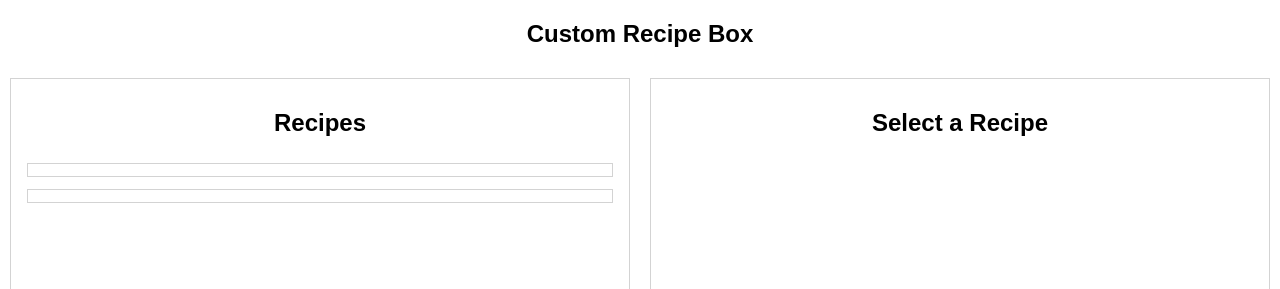
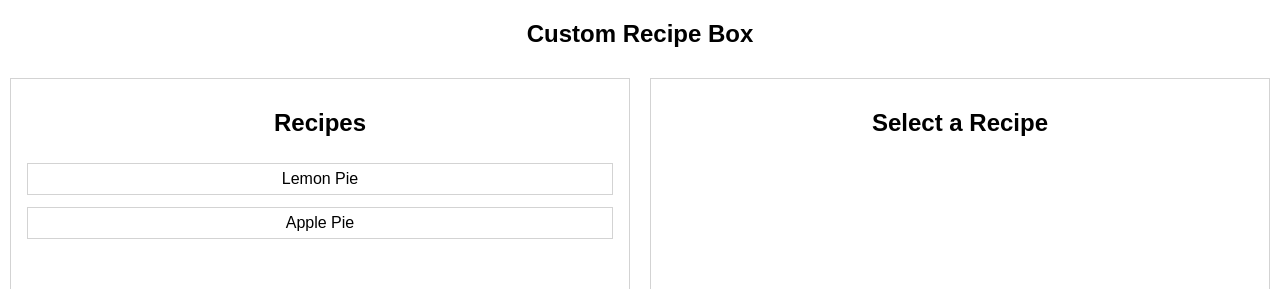
Before and after one commit to 1moosey1/recipe-box, a React (Create React App) app: page / in a window 1280 px wide. Shown: the top 289 px of the page. Built offline with nearby package versions, Linux system fonts and the light colour scheme.

Commit message:
Changed RecipeBox references to RecipeBoxContainer

```diff
--- a/src/App.js
+++ b/src/App.js
@@ -1,6 +1,6 @@
 import React from 'react';
 import Header from './components/utility/Header';
-import RecipeBox from './components/RecipeBox';
+import RecipeBoxContainer from './containers/RecipeBoxContainer';
 import IngredientBox from './components/IngredientBox';
 
 const App = props => {
@@ -13,13 +13,14 @@ const App = props => {
             </Header>
 
             <div className="app">
-                <RecipeBox/>
+                <RecipeBoxContainer/>
                 <IngredientBox/>
             </div>
 
             <footer>
                 Code & Design by Juan Gonzalez
             </footer>
+
         </div>
     );
 };
--- a/src/components/IngredientBox.js
+++ b/src/components/IngredientBox.js
@@ -7,7 +7,7 @@ const IngredientBox = props => {
     return(
         <div className="box">
 
-            <Header>
+            <Header title="Select a Recipe">
                 Select a Recipe
             </Header>
 
--- a/src/components/RecipeBox.js
+++ b/src/components/RecipeBox.js
@@ -1,10 +1,21 @@
 import React from 'react';
+import PropTypes from 'prop-types';
 import Header from './utility/Header';
 import Scrollable from './utility/Scrollable';
 import Recipe from './Recipe';
 import Button from './utility/Button';
 
 const RecipeBox = props => {
+
+    let recipes = props.recipes;
+    recipes = recipes.map((recipe, index) => {
+
+        return (
+            <Recipe key={recipe.name} id={index}>
+                {recipe.name}
+            </Recipe>
+        );
+    });
 
     return (
         <div className="box">
@@ -14,8 +25,7 @@ const RecipeBox = props => {
             </Header>
 
             <Scrollable>
-                <Recipe title="Test Recipe"/>
-                <Recipe title="Test Recipe"/>
+                {recipes}
             </Scrollable>
 
             <Button className="recipe-btn">
@@ -26,4 +36,9 @@ const RecipeBox = props => {
     );
 };
 
+RecipeBox.propTypes = {
+
+    recipes: PropTypes.arrayOf(PropTypes.object)
+};
+
 export default RecipeBox;
```
